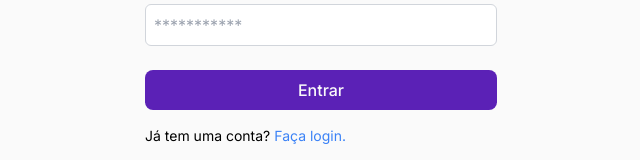
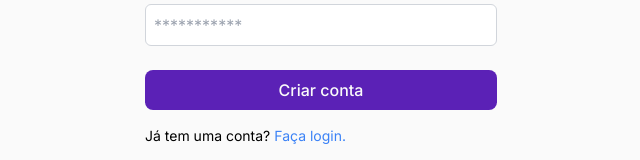
Before and after one commit to jnaraujo/game-list-react, a Next.js app: page /auth/register in a window 1280 px wide. Shown: the part 406-566 px from the top of the page, without its empty margins (319-959 px from the left). Built offline with nearby package versions, Linux system fonts and the light colour scheme; no server answers.

Commit message:
✏️ fix: typo

```diff
--- a/src/components/Layouts/Auth/RegisterForm.tsx
+++ b/src/components/Layouts/Auth/RegisterForm.tsx
@@ -85,7 +85,7 @@ export default function RegisterForm() {
         {error && <span className="text-red-500">{error}</span>}
 
         <Button className="mt-2" loading={loading}>
-          Entrar
+          Criar conta
         </Button>
       </form>
 
```
